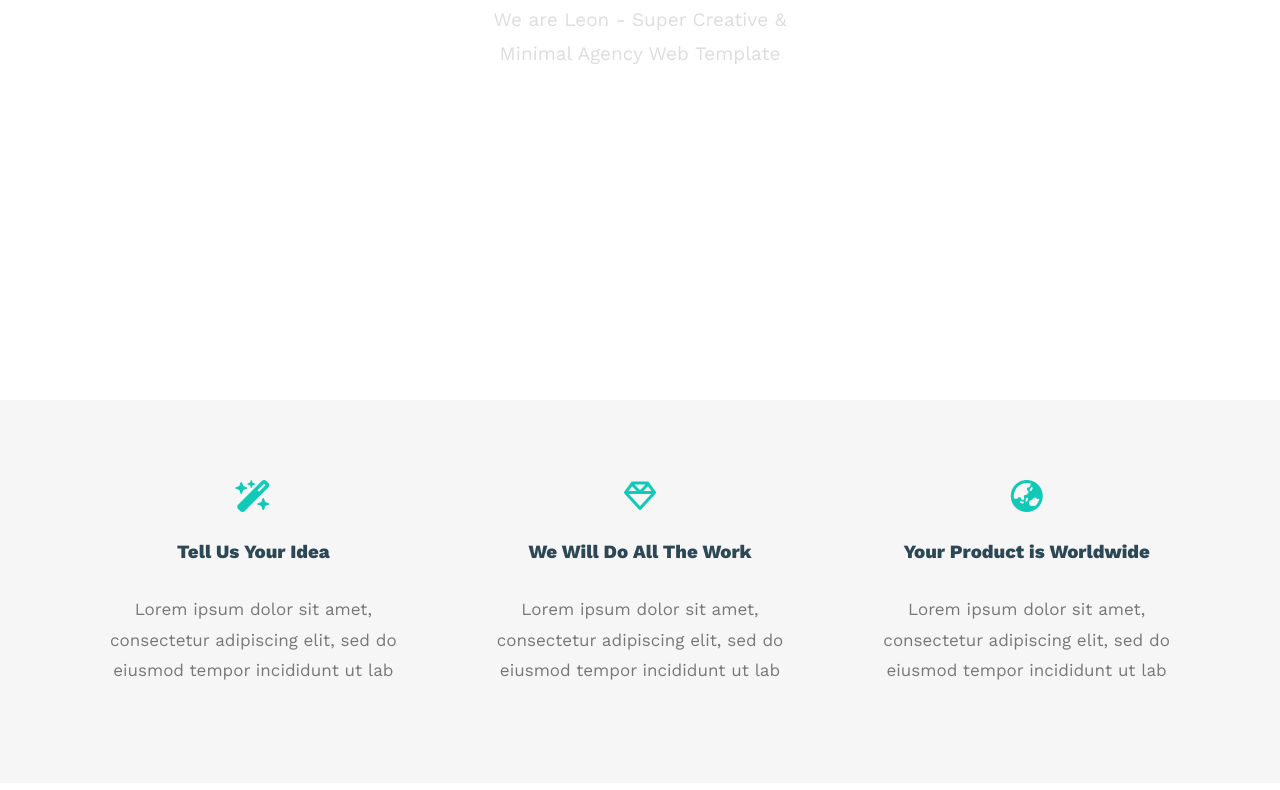
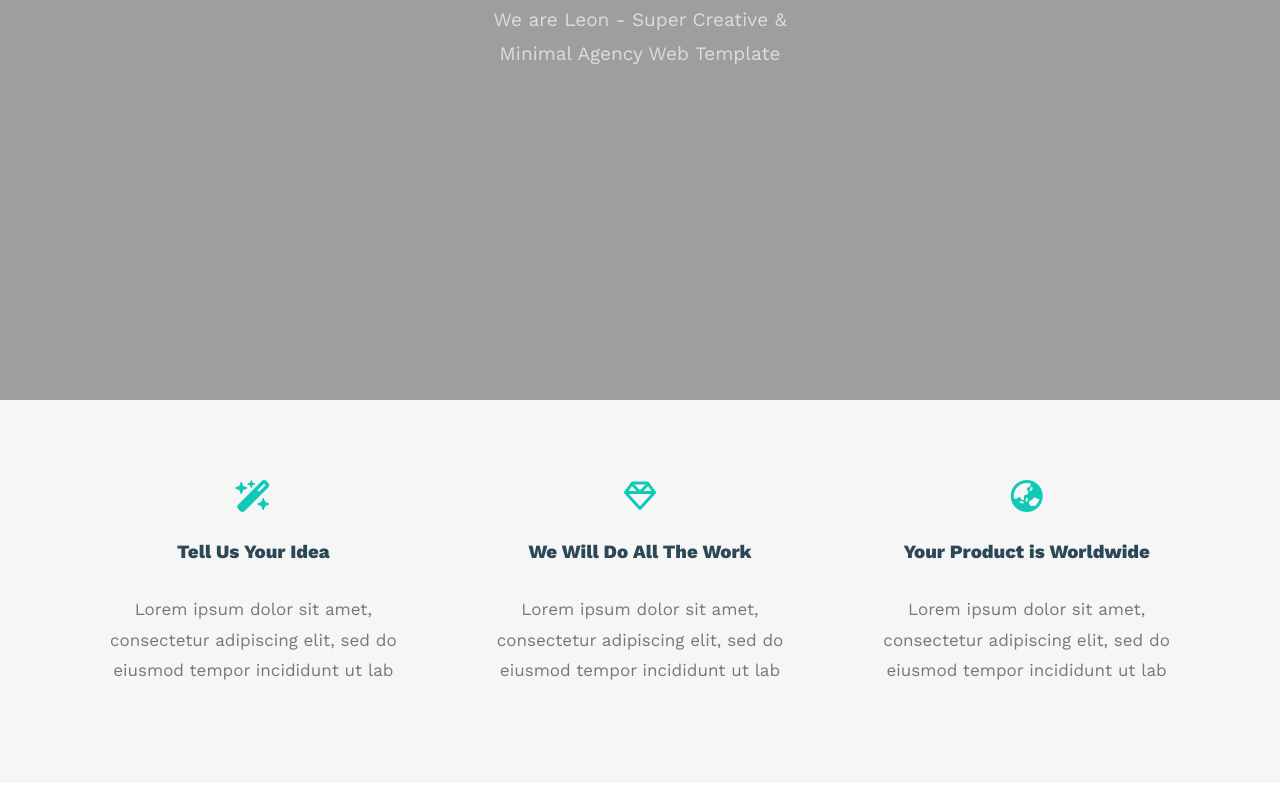
Before and after one commit to mohsen39dz/The-Company_services-and-information-, a plain HTML site: page index.html in a window 1280 px wide. Shown: the part 392-1182 px from the top of the page. Drawn offline with nearby package versions, Linux system fonts and the light colour scheme; the site is published under a folder, as on GitHub Pages, so addresses that start at the root find nothing.

Commit message:
Update project1.css
image

```diff
--- a/CSS/project1.css
+++ b/CSS/project1.css
@@ -192,7 +192,7 @@ body {
 /*----------------- start Landing Section----------------- */
 
 .landing {
-    background-image: url("/img/black.jpg");
+    background-image: url("../img/black.jpg");
     height: calc(100vh - 72px);
     background-size: cover;
 
```
